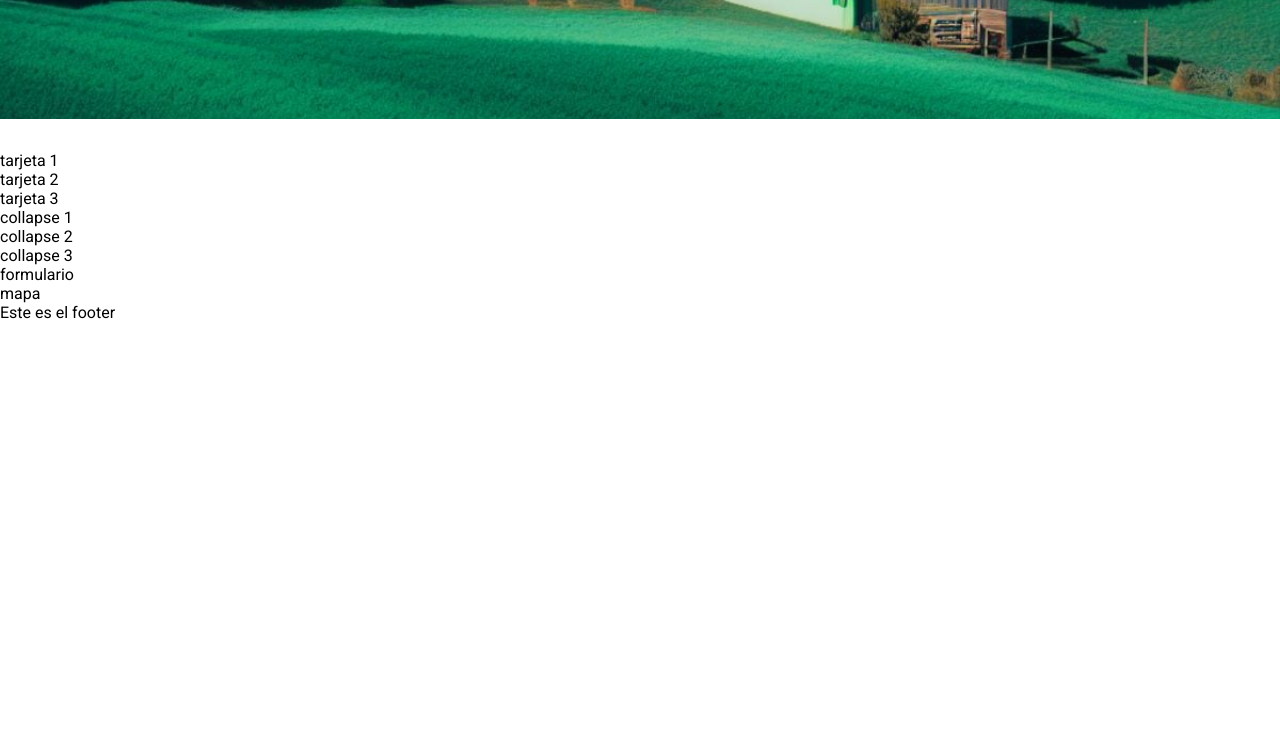
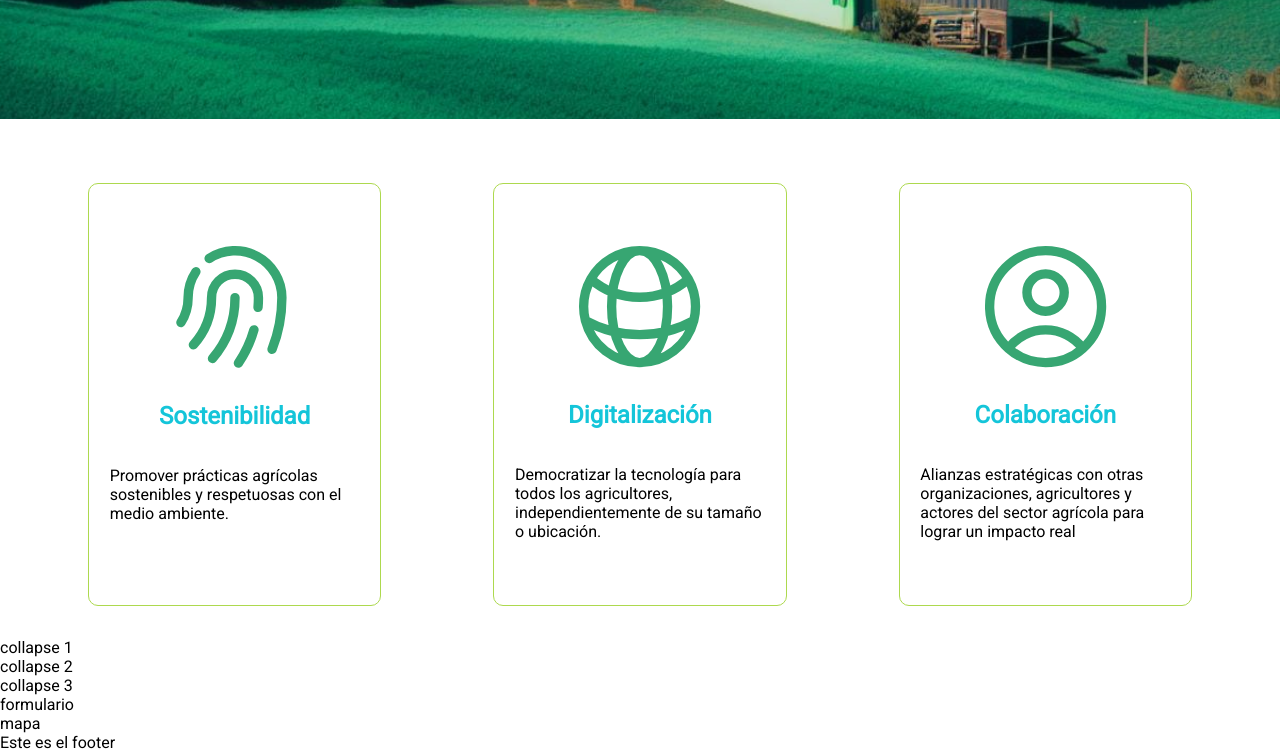
Before and after one commit to GaboTov/maquetacion_prueba, a website with bundled scripts: page src/index.html in a window 1280 px wide. Shown: the part 533-1285 px from the top of the page. Before the commit the page ends 855 px from the top, so only its background shows below. Built offline with nearby package versions, Linux system fonts and the light colour scheme.

Commit message:
add cards

```diff
--- a/src/index.html
+++ b/src/index.html
@@ -1,7 +1,7 @@
 <!DOCTYPE html>
 <html>
   <head>
-    <title>Mi proyecto esta</title>
+    <title>AgroHuella</title>
     <link rel="stylesheet" type="text/css" href="styles.css">
   </head>
   <body>
@@ -21,10 +21,34 @@
         </div>
       </header>
 
-    <section>
-        <div>tarjeta 1</div>
-        <div>tarjeta 2</div>
-        <div>tarjeta 3</div>
+    <section class="contTarjetas">
+        <div class="tarjeta">
+            <svg xmlns="http://www.w3.org/2000/svg" fill="none" viewBox="0 0 24 24" stroke-width="1.5" stroke="currentColor" class="">
+                <path stroke-linecap="round" stroke-linejoin="round" d="M7.864 4.243A7.5 7.5 0 0119.5 10.5c0 2.92-.556 5.709-1.568 8.268M5.742 6.364A7.465 7.465 0 004.5 10.5a7.464 7.464 0 01-1.15 3.993m1.989 3.559A11.209 11.209 0 008.25 10.5a3.75 3.75 0 117.5 0c0 .527-.021 1.049-.064 1.565M12 10.5a14.94 14.94 0 01-3.6 9.75m6.633-4.596a18.666 18.666 0 01-2.485 5.33" />
+              </svg>
+            <h2>Sostenibilidad</h2>
+            <p>Promover prácticas agrícolas sostenibles y
+                respetuosas con el medio ambiente.</p>
+        </div>
+        <div class="tarjeta">
+            <svg xmlns="http://www.w3.org/2000/svg" fill="none" viewBox="0 0 24 24" stroke-width="1.5" stroke="currentColor" class="">
+                <path stroke-linecap="round" stroke-linejoin="round" d="M12 21a9.004 9.004 0 008.716-6.747M12 21a9.004 9.004 0 01-8.716-6.747M12 21c2.485 0 4.5-4.03 4.5-9S14.485 3 12 3m0 18c-2.485 0-4.5-4.03-4.5-9S9.515 3 12 3m0 0a8.997 8.997 0 017.843 4.582M12 3a8.997 8.997 0 00-7.843 4.582m15.686 0A11.953 11.953 0 0112 10.5c-2.998 0-5.74-1.1-7.843-2.918m15.686 0A8.959 8.959 0 0121 12c0 .778-.099 1.533-.284 2.253m0 0A17.919 17.919 0 0112 16.5c-3.162 0-6.133-.815-8.716-2.247m0 0A9.015 9.015 0 013 12c0-1.605.42-3.113 1.157-4.418" />
+              </svg>
+
+            <h2>Digitalización</h2>
+            <p>Democratizar la tecnología para todos los agricultores, independientemente de su tamaño o ubicación.</p>
+        </div>
+        <div class="tarjeta">
+            <svg xmlns="http://www.w3.org/2000/svg" fill="none" viewBox="0 0 24 24" stroke-width="1.5" stroke="currentColor" class="">
+                <path stroke-linecap="round" stroke-linejoin="round" d="M17.982 18.725A7.488 7.488 0 0012 15.75a7.488 7.488 0 00-5.982 2.975m11.963 0a9 9 0 10-11.963 0m11.963 0A8.966 8.966 0 0112 21a8.966 8.966 0 01-5.982-2.275M15 9.75a3 3 0 11-6 0 3 3 0 016 0z" />
+              </svg>
+
+            <h2>Colaboración</h2>
+            <p>Alianzas estratégicas con otras
+                organizaciones, agricultores y actores del sector agrícola para lograr un impacto real
+                </p>
+        </div>
+
     </section>
     <section>
         <div>collapse 1</div>
--- a/src/styles.css
+++ b/src/styles.css
@@ -49,6 +49,7 @@ body{
   .texto-hero h1 {
     font-size: 2.5em;
     display: flex;
+    color:#14C5D9;
 
   }
 
@@ -74,3 +75,28 @@ body{
   .boton-hero:hover {
     background-color: #0056b3;
   }
+  .contTarjetas{
+    display: flex;
+    flex-direction: row;
+    padding: 2em;
+    justify-content: space-around;
+    flex-wrap: wrap;
+
+  }
+  .tarjeta{
+    border: solid 1px #ADD94E;
+    border-radius: 10px;
+    padding: 3em 1.3em;
+    height: 325px;
+    width: 250px;
+    display: flex;
+    flex-direction: column;
+    align-items: center;
+  }
+  .tarjeta svg{
+    max-width: 150px;
+    color:#37A672
+  }
+  .tarjeta h2 {
+    color:#14C5D9;
+  }
```
